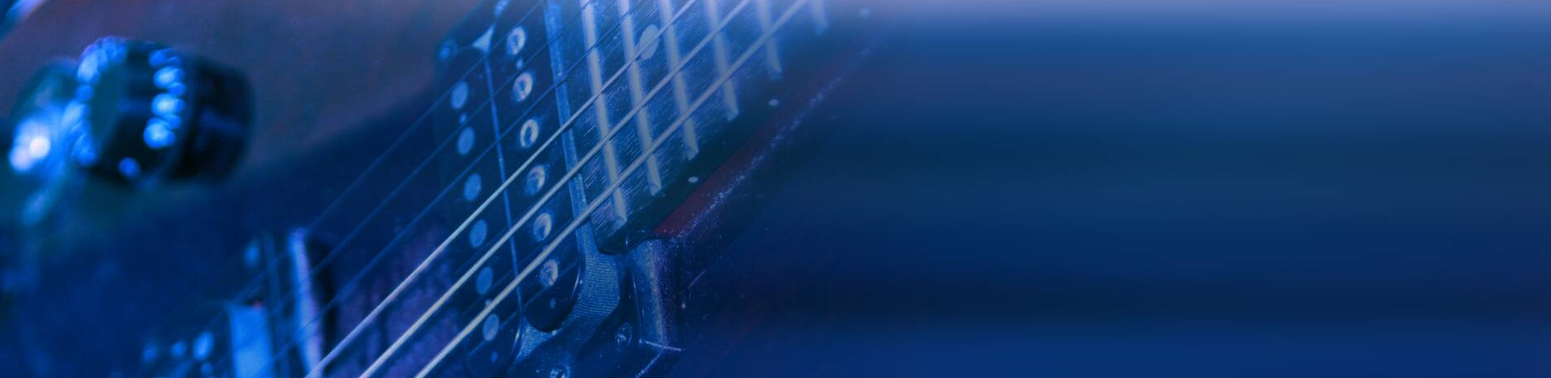
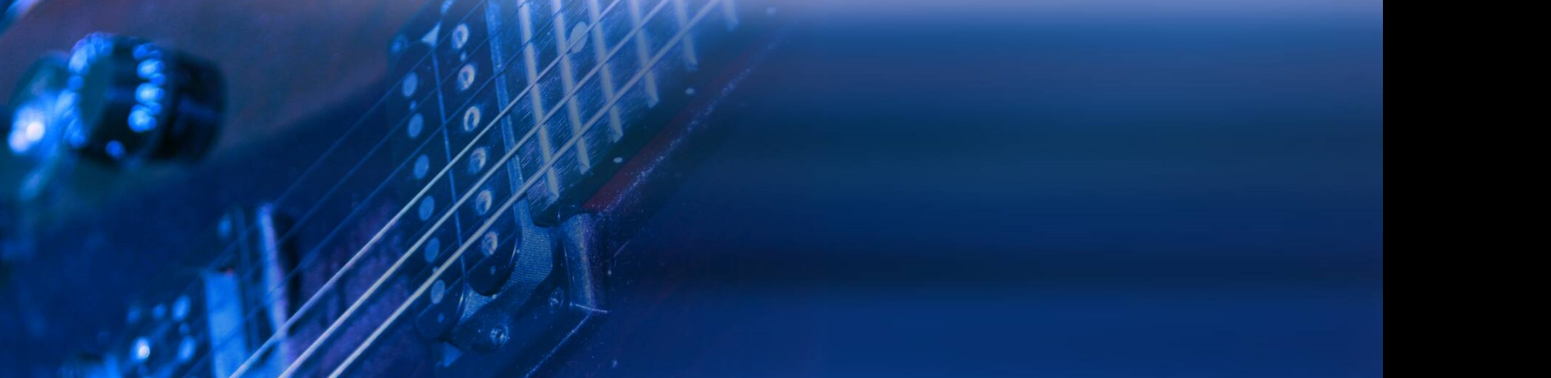
Before and after one commit to whit3Ca7/Segunda-PreEntrega, a plain HTML site: page index.html in a window 1280 px wide. Shown: the part 182-644 px from the top of the page at 82% size, 1892 px wide, since content can reach past the window. Drawn offline with Linux system fonts and the light colour scheme.

Commit message:
Se arreglo el banner-inicio

```diff
--- a/css/style.css
+++ b/css/style.css
@@ -110,7 +110,6 @@ header {
     justify-content: space-around;
     flex-wrap: wrap;
     align-items: baseline;
-    border-top-left-radius: 20px;
 }
 
 .banner-guitarras {
--- a/index.html
+++ b/index.html
@@ -22,7 +22,7 @@
             </ul>
         </nav>
     </header>
-    <img src="./img/banner guitarraaa.jpg">
+    <img src="./img/banner guitarraaa.jpg" class="banner-inicio">
     <section class="logos_guitarras">
         <img src="./img/logoJAKCSON.png">
         <img src="./img/logoPRS.png">
```
